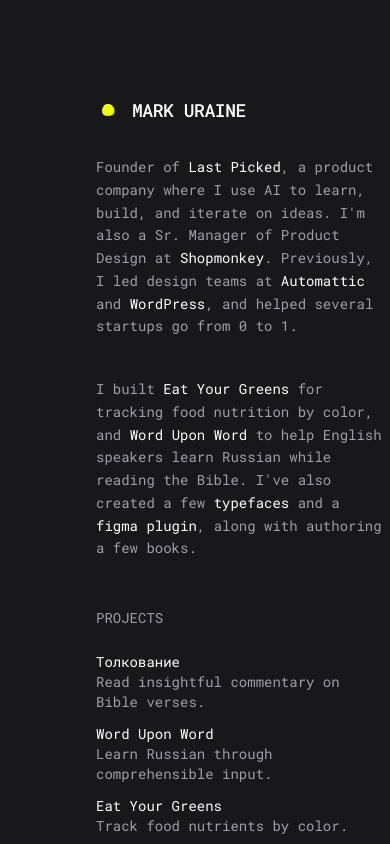
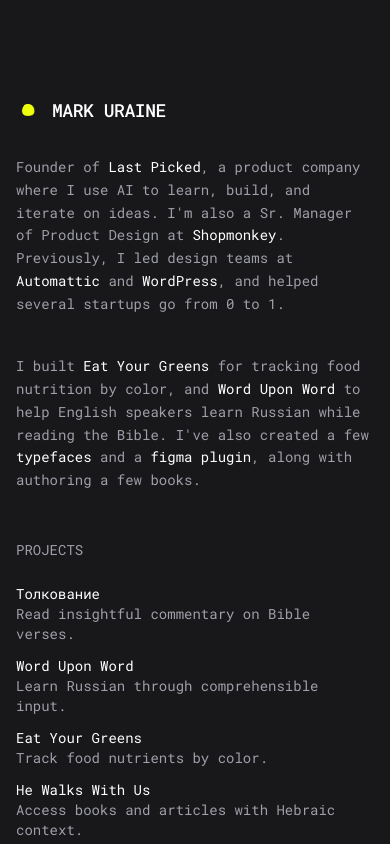
Before and after one commit to mapk/portfolio, a Next.js app: page / in a window 390 px wide. Shown: the top 844 px of the page. Built offline with nearby package versions, Linux system fonts and the light colour scheme.

Commit message:
responsive margins

```diff
--- a/src/app/page.tsx
+++ b/src/app/page.tsx
@@ -4,7 +4,7 @@
 
 export default function Home() {
   return (
-    <main className="max-w-2xl py-24 pl-24">
+    <main className="max-w-2xl py-24 pl-4 pr-4 sm:pl-8 sm:pr-8 md:pl-24 md:pr-24">
       <div className="animate-fade-in-up">
         <NameWithBlob />
 
```
